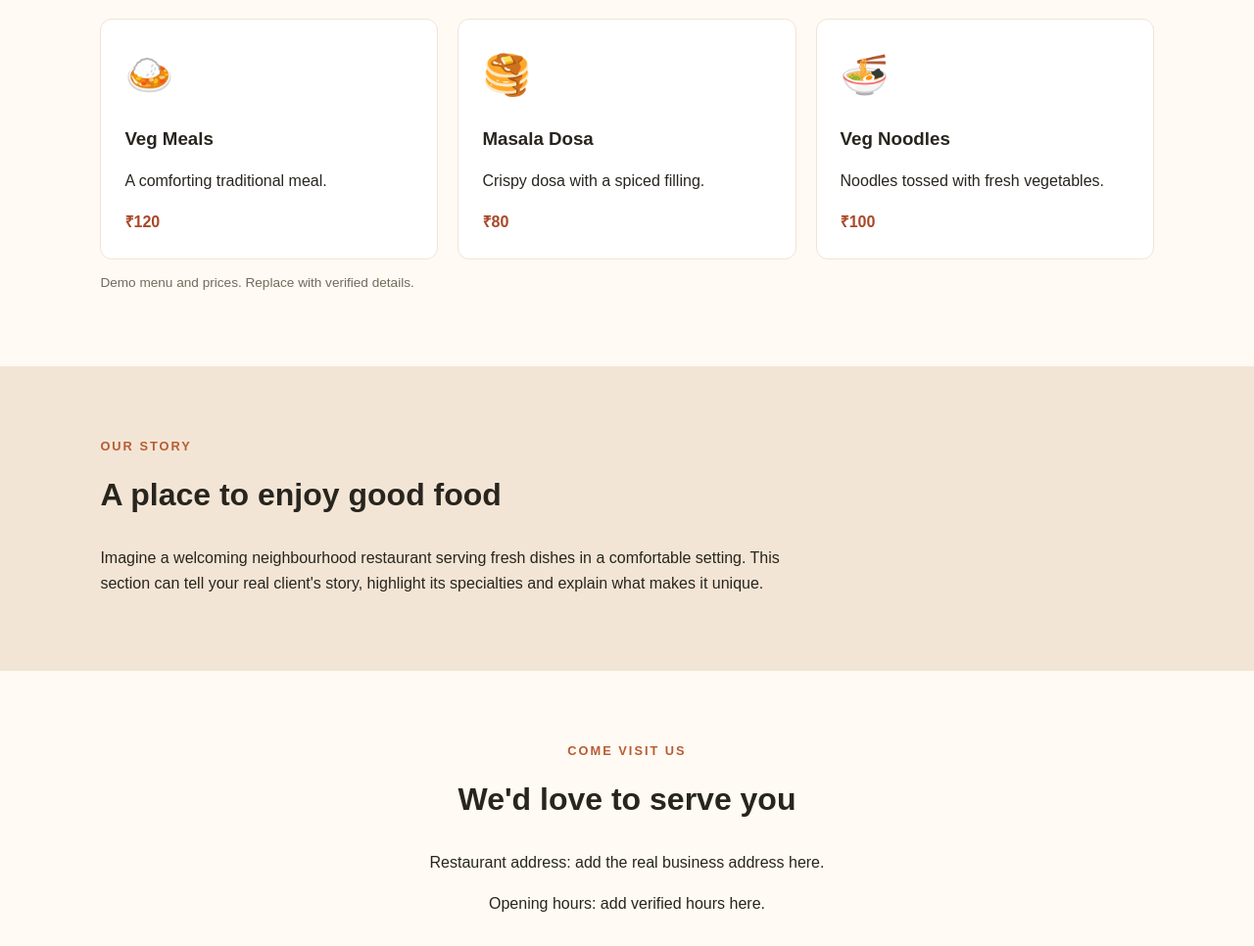
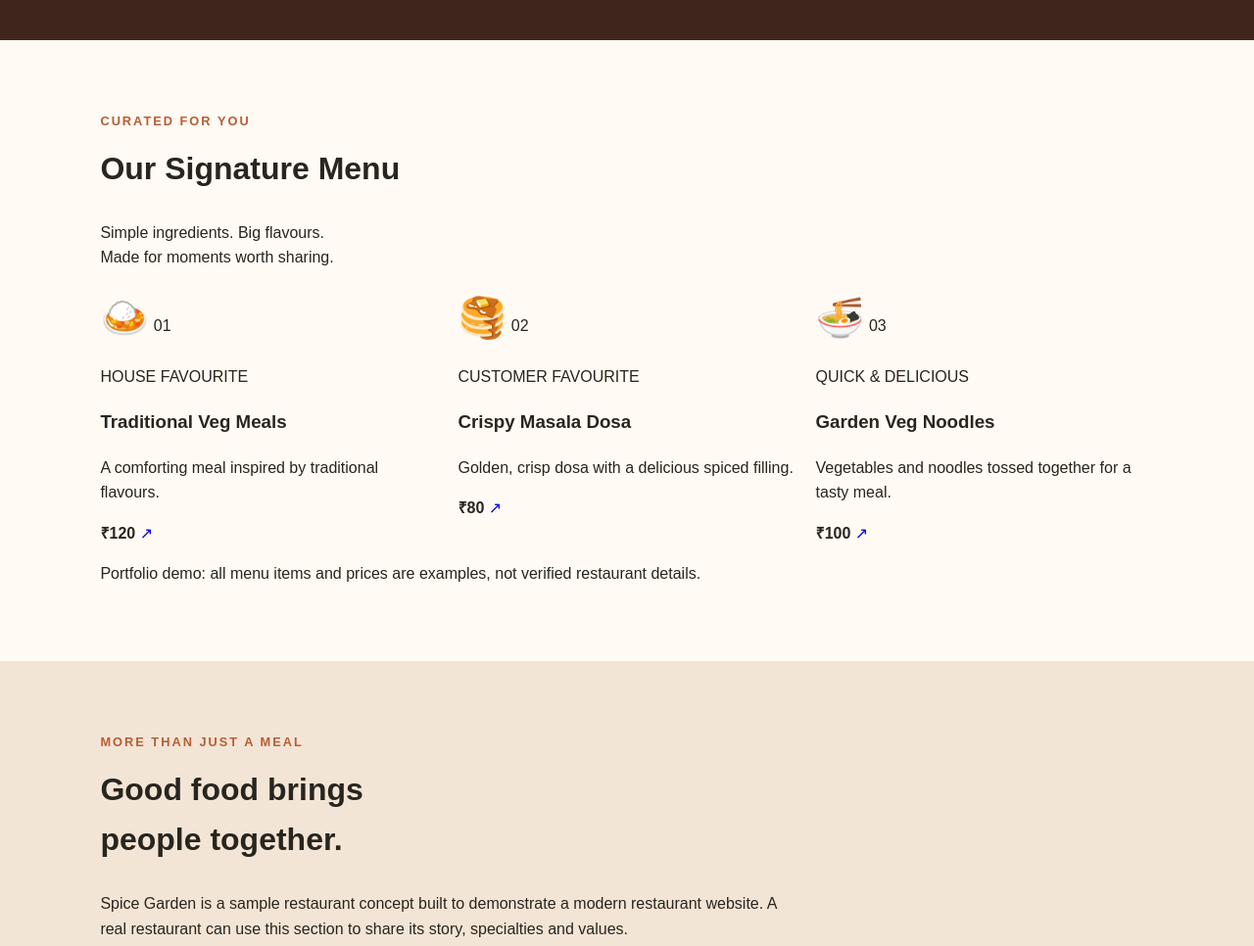
Before and after one commit to youknowmeitzshreeram/spice-garden-demo, a plain HTML site: page index.html in a window 1280 px wide. Shown: the part 738-1704 px from the top of the page at 98% size. Drawn offline with Linux system fonts and the light colour scheme.

Commit message:
Revamp index.html for Spice Garden restaurant demo
Updated the restaurant demo website with new content, improved structure, and enhanced navigation links.

```diff
--- a/index.html
+++ b/index.html
@@ -4,80 +4,146 @@
 <head>
   <meta charset="UTF-8">
   <meta name="viewport" content="width=device-width, initial-scale=1.0">
-  <meta name="description" content="Explore the menu and contact Spice Garden restaurant.">
-  <title>Spice Garden | Restaurant Demo</title>
+  <meta name="description" content="Discover the Spice Garden restaurant demo, popular dishes and contact information.">
+  <title>Spice Garden | Fine Dining Demo</title>
   <link rel="stylesheet" href="style.css">
 </head>
 <body>
+
   <header class="navbar">
-    <a class="logo" href="#">Spice Garden</a>
+    <a class="logo" href="#home">SPICE<span>GARDEN.</span></a>
+
     <nav>
-      <a href="#menu">Menu</a>
-      <a href="#about">About</a>
+      <a href="#home">Home</a>
+      <a href="#menu">Our Menu</a>
+      <a href="#about">Our Story</a>
       <a href="#contact">Contact</a>
     </nav>
+
+    <a class="nav-button" href="#menu">Explore Menu ↗</a>
   </header>
 
   <main>
-    <section class="hero">
-      <p class="eyebrow">FRESH FOOD · WARM HOSPITALITY</p>
-      <h1>Good Food.<br>Great Moments.</h1>
-      <p>Discover delicious meals made for sharing
-        with the people you love.</p>
-      <a class="button" href="#menu">Explore Our Menu</a>
+    <section class="hero" id="home">
+      <div class="hero-content">
+        <p class="eyebrow">A TASTE WORTH REMEMBERING</p>
+        <h1>Where Every<br>Meal Becomes a<br><span>Memory.</span></h1>
+        <p class="hero-description">
+          Discover bold flavours, comforting classics and
+          a dining experience made for unforgettable moments.
+        </p>
+        <div class="hero-actions">
+          <a class="button button-gold" href="#menu">Discover Our Menu ↗</a>
+          <a class="text-link" href="#about">Discover our story →</a>
+        </div>
+        <div class="hero-note">
+          <span class="gold-dot"></span>
+          YOUR NEXT FAVOURITE MEAL STARTS HERE
+        </div>
+      </div>
+
+      <div class="hero-art">
+        <div class="art-circle">
+          <span class="art-icon">🍛</span>
+        </div>
+        <div class="art-label">
+          <span class="eyebrow">THE CHEF'S PICK</span>
+          <strong>Made with passion.</strong>
+        </div>
+        <div class="art-number">01 / SIGNATURE EXPERIENCE</div>
+      </div>
     </section>
 
-    <section id="menu" class="section">
-      <p class="eyebrow">OUR FAVOURITES</p>
-      <h2>Popular Dishes</h2>
+    <section class="menu section" id="menu">
+      <div class="section-heading">
+        <div>
+          <p class="eyebrow">CURATED FOR YOU</p>
+          <h2>Our <span>Signature</span> Menu</h2>
+        </div>
+        <p class="section-intro">
+          Simple ingredients. Big flavours.<br>
+          Made for moments worth sharing.
+        </p>
+      </div>
 
       <div class="menu-grid">
-        <article class="dish">
-          <div class="dish-icon">🍛</div>
-          <h3>Veg Meals</h3>
-          <p>A comforting traditional meal.</p>
-          <strong>₹120</strong>
+        <article class="dish-card">
+          <div class="dish-top">
+            <span class="dish-icon">🍛</span>
+            <span class="dish-number">01</span>
+          </div>
+          <p class="dish-category">HOUSE FAVOURITE</p>
+          <h3>Traditional Veg Meals</h3>
+          <p>A comforting meal inspired by traditional flavours.</p>
+          <div class="dish-bottom">
+            <strong>₹120</strong>
+            <a href="#contact" aria-label="Ask about Traditional Veg Meals">↗</a>
+          </div>
         </article>
 
-        <article class="dish">
-          <div class="dish-icon">🥞</div>
-          <h3>Masala Dosa</h3>
-          <p>Crispy dosa with a spiced filling.</p>
-          <strong>₹80</strong>
+        <article class="dish-card featured">
+          <div class="dish-top">
+            <span class="dish-icon">🥞</span>
+            <span class="dish-number">02</span>
+          </div>
+          <p class="dish-category">CUSTOMER FAVOURITE</p>
+          <h3>Crispy Masala Dosa</h3>
+          <p>Golden, crisp dosa with a delicious spiced filling.</p>
+          <div class="dish-bottom">
+            <strong>₹80</strong>
+            <a href="#contact" aria-label="Ask about Crispy Masala Dosa">↗</a>
+          </div>
         </article>
 
-        <article class="dish">
-          <div class="dish-icon">🍜</div>
-          <h3>Veg Noodles</h3>
-          <p>Noodles tossed with fresh vegetables.</p>
-          <strong>₹100</strong>
+        <article class="dish-card">
+          <div class="dish-top">
+            <span class="dish-icon">🍜</span>
+            <span class="dish-number">03</span>
+          </div>
+          <p class="dish-category">QUICK & DELICIOUS</p>
+          <h3>Garden Veg Noodles</h3>
+          <p>Vegetables and noodles tossed together for a tasty meal.</p>
+          <div class="dish-bottom">
+            <strong>₹100</strong>
+            <a href="#contact" aria-label="Ask about Garden Veg Noodles">↗</a>
+          </div>
         </article>
       </div>
-      <p class="disclaimer">Demo menu and prices. Replace with verified details.</p>
+
+      <p class="demo-note">
+        Portfolio demo: all menu items and prices are examples, not verified restaurant details.
+      </p>
     </section>
 
-    <section id="about" class="about section">
-      <p class="eyebrow">OUR STORY</p>
-      <h2>A place to enjoy good food</h2>
-      <p>Imagine a welcoming neighbourhood restaurant
-        serving fresh dishes in a comfortable setting.
-        This section can tell your real client's story,
-        highlight its specialties and explain what makes it unique.</p>
+    <section class="about section" id="about">
+      <p class="eyebrow">MORE THAN JUST A MEAL</p>
+      <h2>Good food brings<br><span>people together.</span></h2>
+      <p>
+        Spice Garden is a sample restaurant concept built to
+        demonstrate a modern restaurant website. A real restaurant
+        can use this section to share its story, specialties and values.
+      </p>
+      <a class="text-link" href="#contact">Get in touch →</a>
     </section>
 
-    <section id="contact" class="contact section">
-      <p class="eyebrow">COME VISIT US</p>
-      <h2>We'd love to serve you</h2>
-      <p>Restaurant address: add the real business address here.</p>
-      <p>Opening hours: add verified hours here.</p>
-      <a class="button" href="tel:+910000000000">Call the Restaurant</a>
-      <p class="disclaimer">Demo phone number. Replace before publishing.</p>
+    <section class="contact section" id="contact">
+      <p class="eyebrow">YOUR TABLE AWAITS</p>
+      <h2>Let's make it<br><span>memorable.</span></h2>
+      <p>Replace this section with the real restaurant's approved contact details.</p>
+      <a class="button button-gold" href="mailto:hello@example.com">
+        Contact the Restaurant ↗
+      </a>
+      <p class="demo-note">
+        Demo email only. Replace it with a verified business email before launch.
+      </p>
     </section>
   </main>
 
   <footer>
-    <p>Spice Garden — Portfolio Demo</p>
-    <p>Designed as a sample restaurant website.</p>
+    <a class="logo" href="#home">SPICE<span>GARDEN.</span></a>
+    <p>Sample website concept · Created for a portfolio</p>
+    <a href="#home">Back to top ↑</a>
   </footer>
+
 </body>
 </html>
```
